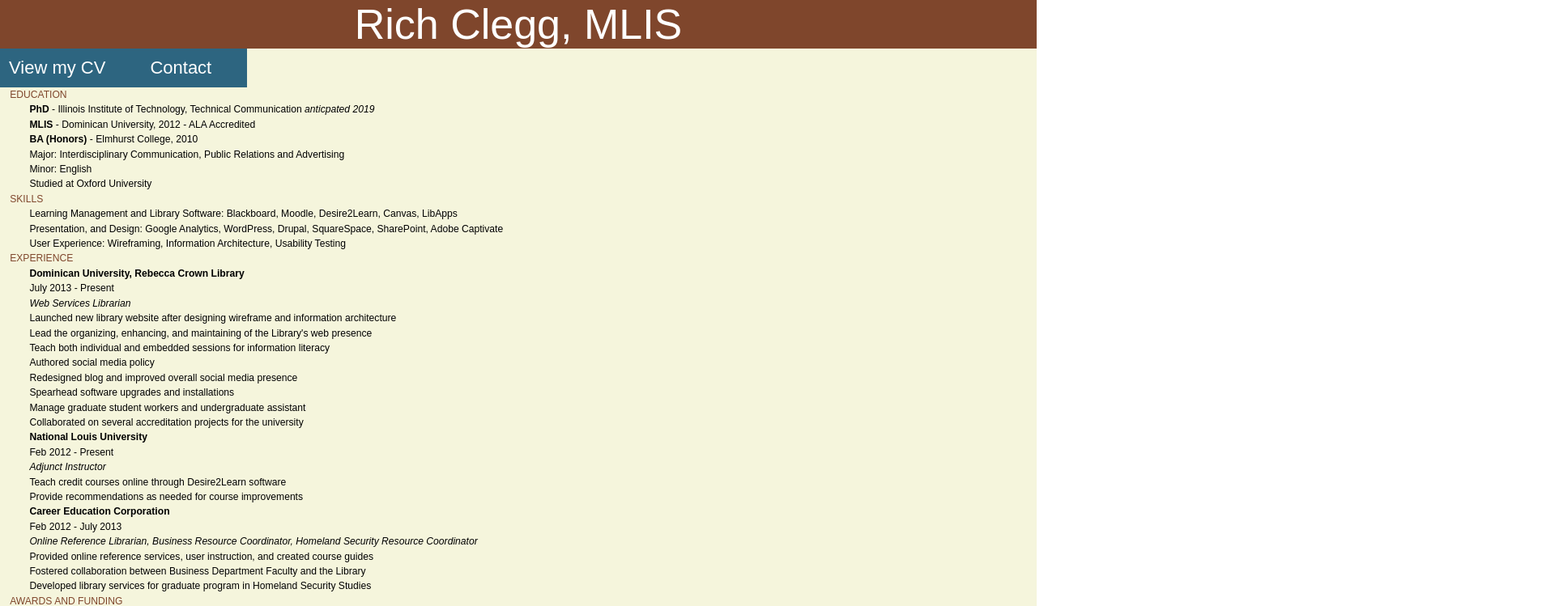
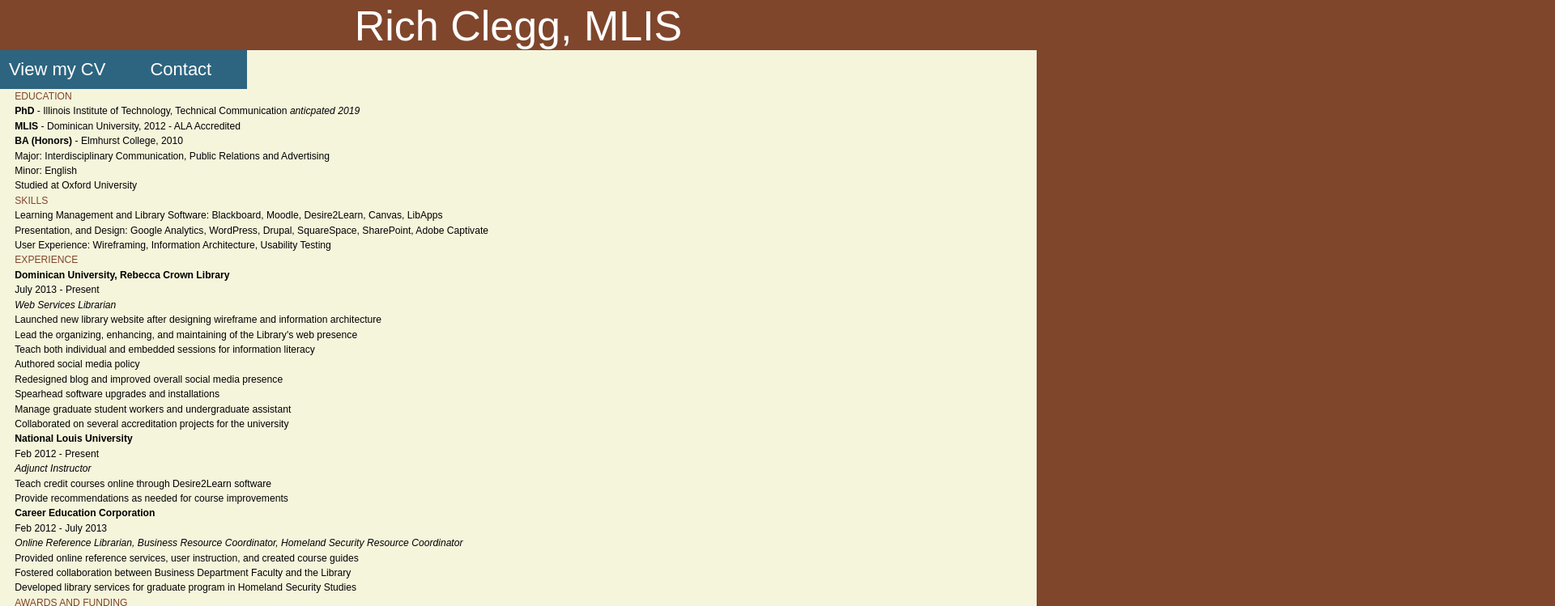
Before and after one commit to rclegg/rclegg.github.io, a plain HTML site: page cv.html in a window 1280 px wide. Shown: the top 749 px of the page at 81% size, 1920 px wide, since content can reach past the window. Drawn offline with Linux system fonts and the light colour scheme.

Commit message:
updating with revisions

```diff
--- a/cv.html
+++ b/cv.html
@@ -4,8 +4,9 @@
 	<title>Rich Clegg, MLIS</title>
 	<meta charset="UTF-8" />
 	<meta name="viewport" content="width=device-width, initial-scale=1.0">
+	<!--ALWAYS load reset stylesheets before your own, or you end up resetting your own work-->
+	<link rel="stylesheet" media="screen" href="reset.css">
 	<link rel="stylesheet" media="screen" href="style.css">
-	<link rel="stylesheet" media="screen" href="reset.css">
 </head>
 <body>
 <header>
--- a/style.css
+++ b/style.css
@@ -1,7 +1,8 @@
+html {
+	background-color: #7F462C;
+}
 body{
-	background-color: #7F462C;
 	font-family: sans-serif;
-	height: 400px;
 	text-align: center;
 	padding: 2px 0 1px 0;
 }
@@ -53,23 +54,16 @@ aside{
 	text-align: left;
 	font-size: 0.7585em; /* 15px golden*/
 	line-height: 1.517em;
-	text-indent: 1.5em;
+	padding-left: 1.5em;
 }
 #resume li{
-	text-indent: 3em;
+  padding-left: 2em;
+  text-indent: -2em;
 }
 #resume h2{
-	text-indent: 1em;
 }
 @media (min-width: 50em){
-body{
-	font-family: sans-serif;
-}
-nav{
-	width:33%;
-	float: left;
-	padding: 0em 50em 0em 0em;
-	}
+
 #profilepic{
 	float:left;
 	width:60%;
```
Also changed, not shown: contact.html (+2 -1 lines), index.html (+2 -1 lines).
